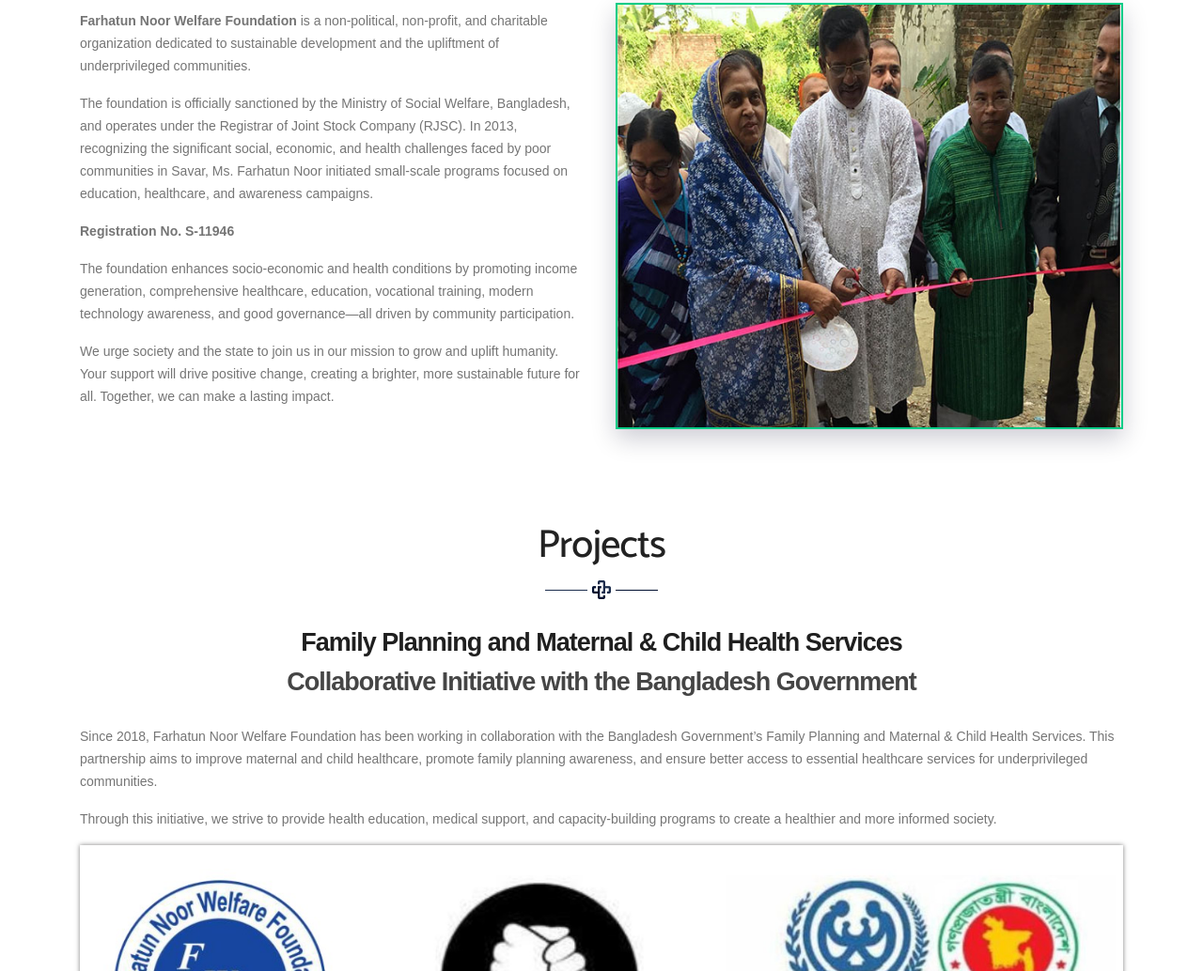
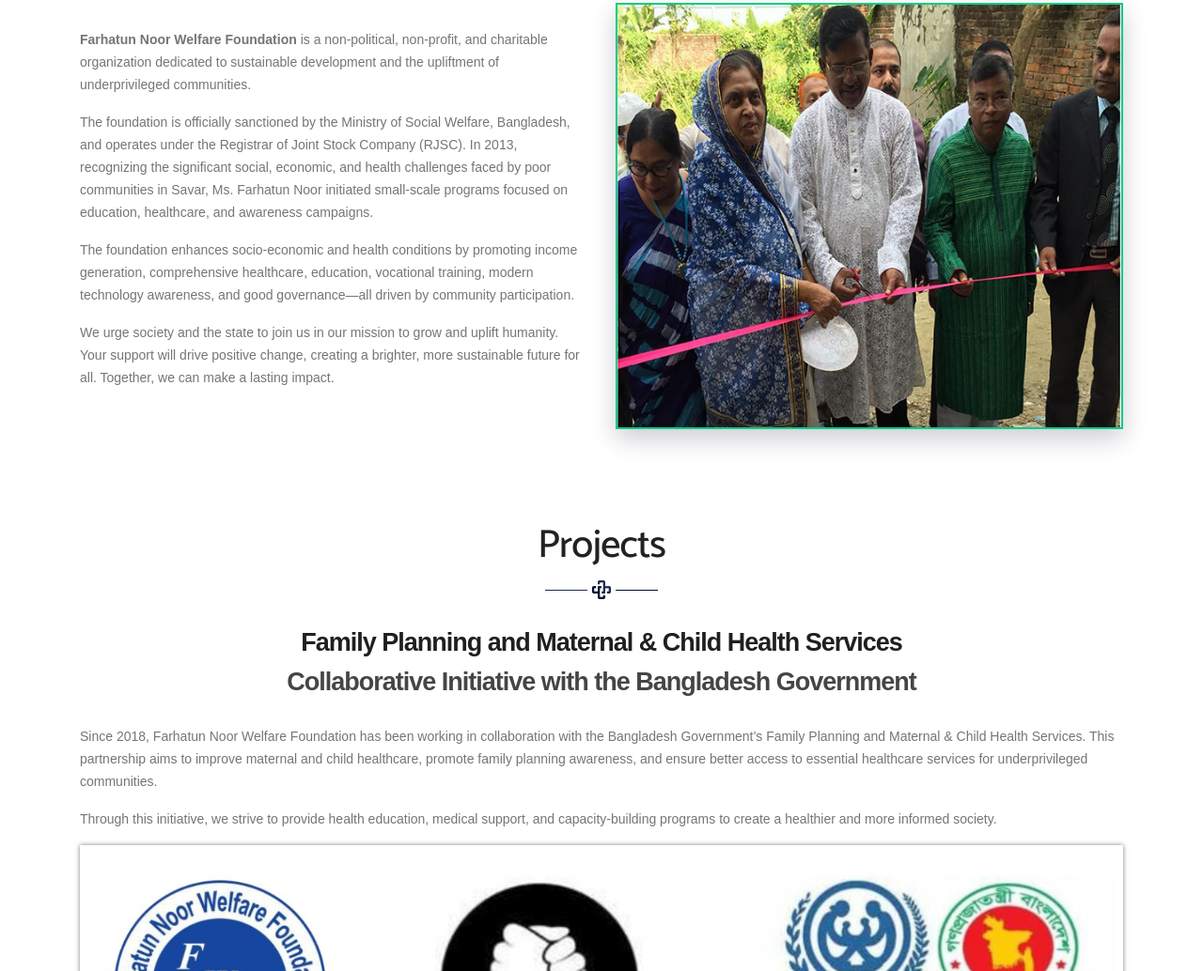
Before and after one commit to imtiajahammad/FNWF, a plain HTML site: page index.html in a window 1280 px wide. Shown: the part 986-2020 px from the top of the page at 94% size. Drawn offline with Linux system fonts and the light colour scheme.

Commit message:
registration para removed from about section

```diff
--- a/index.html
+++ b/index.html
@@ -143,8 +143,7 @@
 								<p><strong>Farhatun Noor Welfare Foundation </strong> is a non-political, non-profit, and charitable organization dedicated to sustainable development and the upliftment of underprivileged communities.</p>
 								<p>The foundation is officially sanctioned by the Ministry of Social Welfare, Bangladesh, and operates under the Registrar of Joint Stock Company (RJSC).
                                     In 2013, recognizing the significant social, economic, and health challenges faced by poor communities in Savar, Ms. Farhatun Noor initiated small-scale programs focused on education, healthcare, and awareness campaigns. </p>
-									<p><strong>Registration No. S-11946</strong></p>
-									<p>The foundation enhances socio-economic and health conditions by promoting income generation, comprehensive healthcare, education, vocational training, modern technology awareness, and good governance—all driven by community participation.</p>
+								<p>The foundation enhances socio-economic and health conditions by promoting income generation, comprehensive healthcare, education, vocational training, modern technology awareness, and good governance—all driven by community participation.</p>
                                 <p>We urge society and the state to join us in our mission to grow and uplift humanity. Your support will drive positive change, creating a brighter, more sustainable future for all. Together, we can make a lasting impact.</p>
                                 <!--a href="#" class="new-btn-d br-2">Read More</a-->
 							</div>
```
